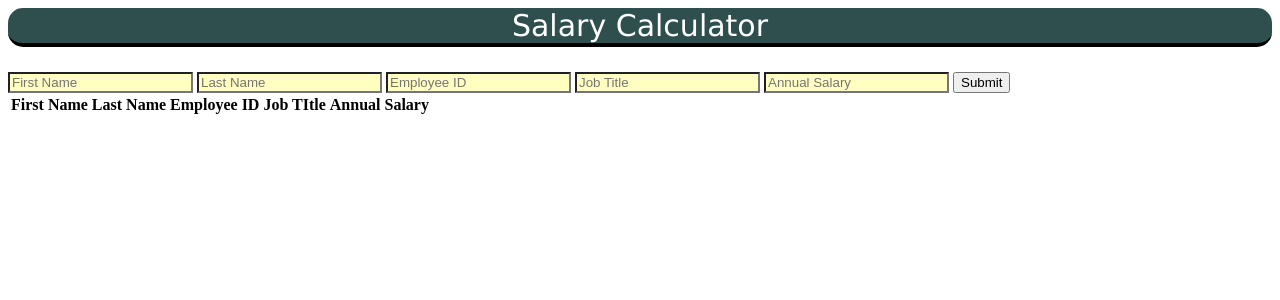
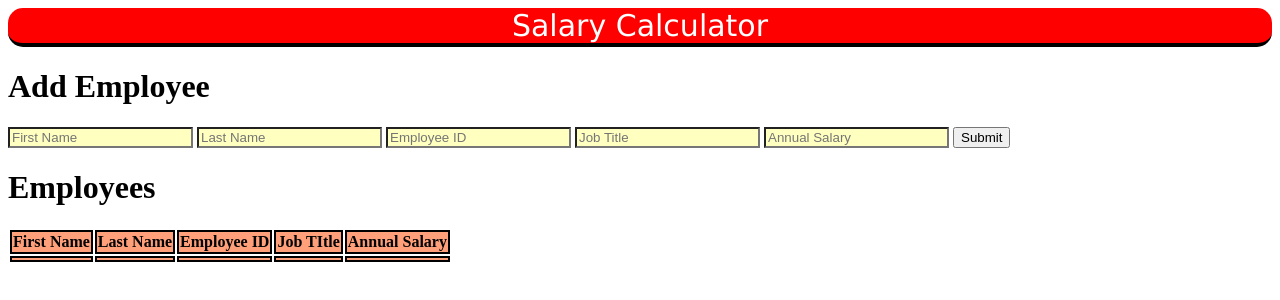
Before and after one commit to equinox-6/weekend-jquery-salary-calculator, a plain HTML site: page index.html in a window 1280 px wide. Drawn offline with Linux system fonts and the light colour scheme.

Commit message:
added inputFields div added table with an id of employessInTable

```diff
--- a/index.html
+++ b/index.html
@@ -15,8 +15,10 @@
 
 <body>
     <header>Salary Calculator</header>
+<content>
 
-  <content id="EmployeeInfo">
+  <div id="inputFields">
+    <h1>Add Employee</h1>
     <label for="firstName"></label>
     <input type="text" id="firstName" placeholder="First Name">
 
@@ -32,11 +34,17 @@
     <label for="firstName"></label>
     <input type="text" id="annualSalary" placeholder="Annual Salary">
 
-</content>
+    <button id="submitEmployee">Submit</button>
+</div>
 
-<button id="submitEmployee">Submit</button>
 
-<table>
+<table id="employeesInTable">
+    <div>
+        <h1>Employees</h1>
+    </div>
+
+    <tbody>
+        <!--row that states the header of the column-->
   <tr>
     <th>First Name</th>
     <th>Last Name</th>
@@ -44,6 +52,7 @@
     <th>Job TItle</th>
     <th>Annual Salary</th>
   </tr>
+        <!--rows of employees entered into table-->
   <tr>
     <td></td>
     <td></td>
@@ -51,7 +60,11 @@
     <td></td>
     <td></td>
   </tr>
+  </tbody>
+
 </table>
+</div>
+</content>
 
 </body>
 </html>
--- a/style/style.css
+++ b/style/style.css
@@ -2,14 +2,19 @@ header {
     color: white;
     text-align: center;
     font-size: 30px;
-    background-color: darkslategrey;
+    background-color: red;
     border-radius: 15px;
     border-bottom: 4px solid black;
     font-family: Verdana, Tahoma, sans-serif;
 
 }
 
+
 input {
     background-color: rgba(255, 255, 0, 0.246);
-    margin-top: 25px;
 }
+
+.employesInTable, th, td {
+    background-color: lightsalmon;
+    border: 2px solid black;
+}
```
